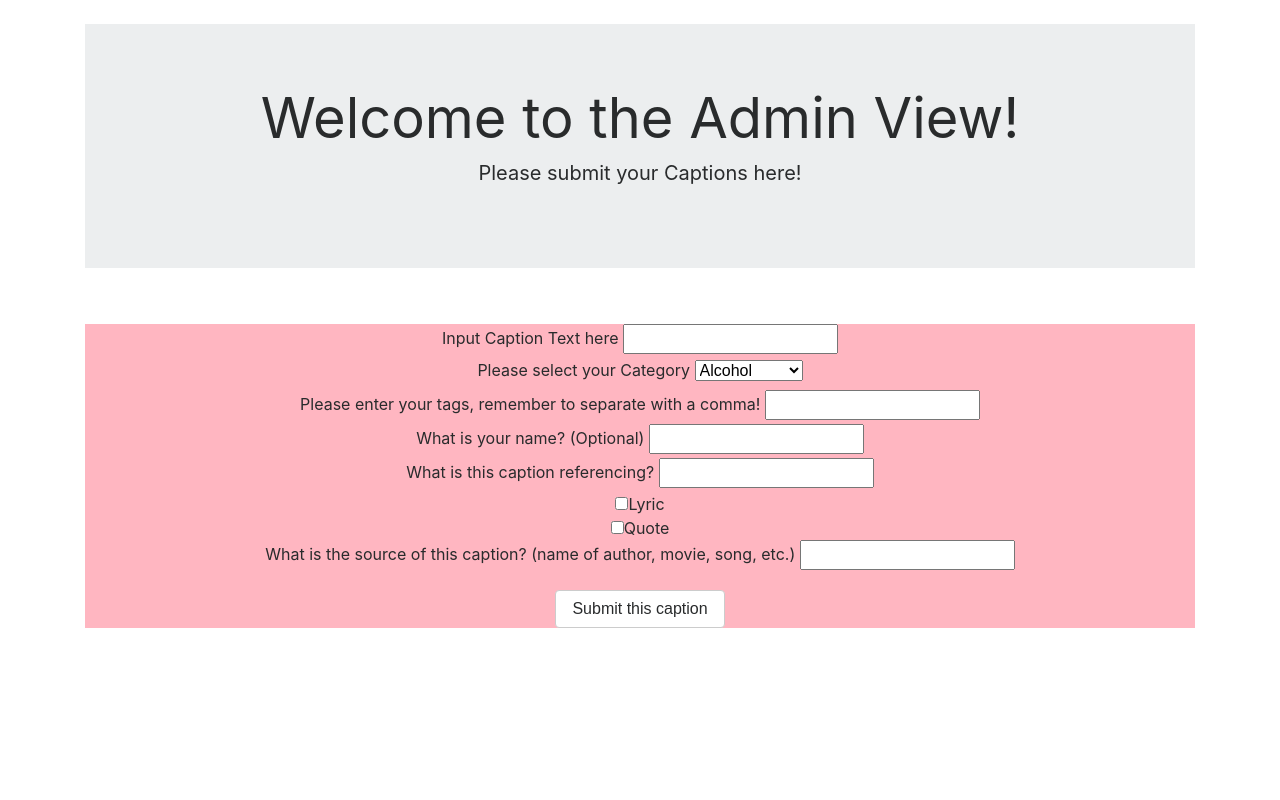
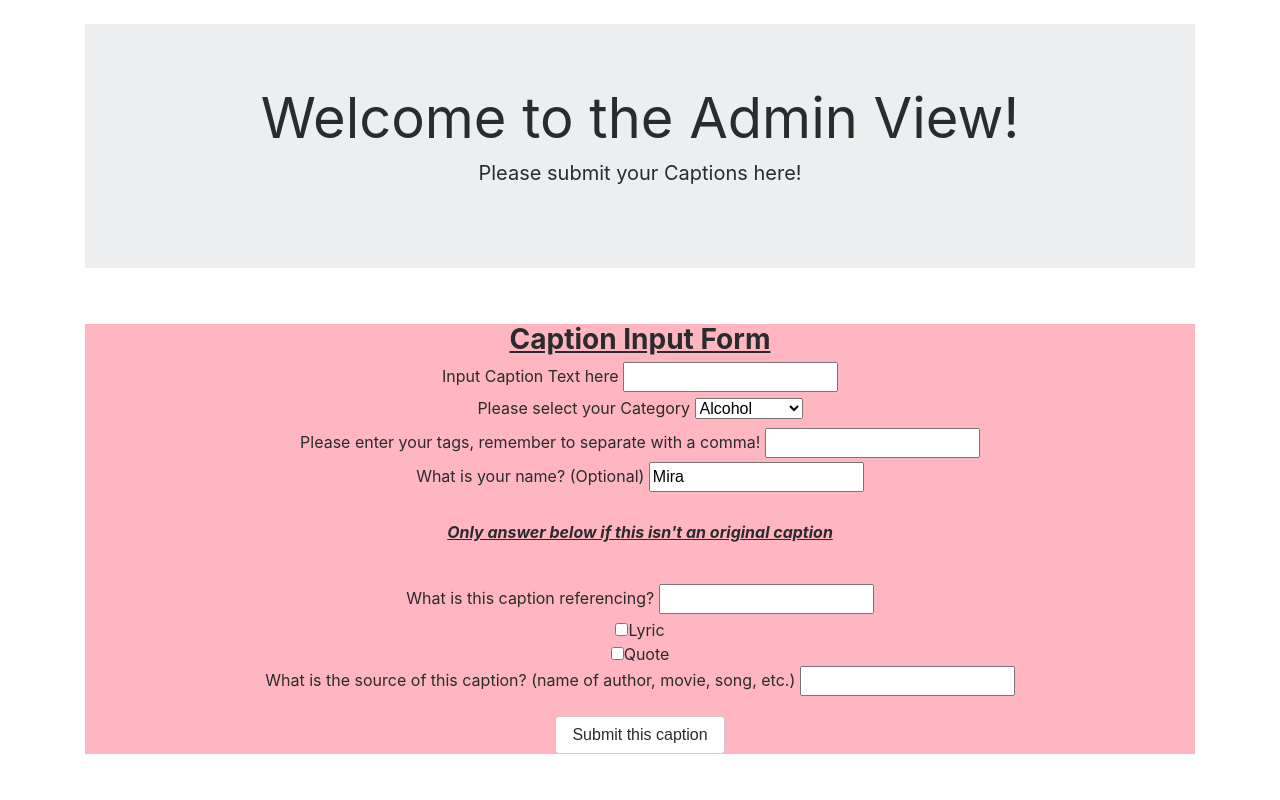
Before and after one commit to etjcoder/Mila, a Node server app: page /admin in a window 1280 px wide. Run offline with Node 20, Linux system fonts and the light colour scheme; some libraries are stand-ins or nearby versions.

Commit message:
updated form, now fully reads on /admin

```diff
--- a/public/app.js
+++ b/public/app.js
@@ -5,22 +5,29 @@
  console.log("doc ready here")
  $("#admin-caption-btn").on("click", function (event) {
     event.preventDefault();
-    console.log("clicked")
+    // console.log("clicked")
 
-   var lyricBoolean = false;
-    var quoteBoolean = false;
-    var lyricText = $("#caption-lyric").val().trim()
-    var quoteText = $("#caption-quote").val().trim()
+  // console.log($("#caption-lyric"))
 
+   var lyricBoolean = document.getElementById("caption-lyric").checked;
+    var quoteBoolean = document.getElementById("caption-quote").checked
+    // var lyricText = $("#caption-lyric").val().trim()
+    // var quoteText = $("#caption-quote").val().trim()
+    console.log ()
+    console.log ()
+
+    var tags = $("#caption-tags").val().trim();
+    var tagsArr = tags.split(",");
+    console.log(tagsArr);
 
     var newCaption = {
       caption: $("#caption-text").val().trim(),
       category: $("#caption-category").val().trim(),
-      tags: $("#caption-tags").val().trim(),
+      tags: tagsArr,
       author: $("#caption-author").val().trim(),
       reference: $("#caption-reference").val().trim(),
-      lyric: $("#caption-lyric").val(),
-      quote: $("#caption-quote").val(),
+      lyric: lyricBoolean,
+      quote: quoteBoolean,
       originalAuthor: $("#caption-original-author").val().trim(),
     }
 
--- a/views/admin.handlebars
+++ b/views/admin.handlebars
@@ -13,6 +13,7 @@
     <div class="caption-input-form">
         <div class="text-center"
             style="background: lightpink">
+            <h3><strong><u>Caption Input Form</u></strong></h3>
             <form id="admin-caption-input" method="POST">
                 <div class="form-group">
                     {{!-- Your name --}}
@@ -21,7 +22,7 @@
                     <br>
                     {{!-- Your email --}}
                     <label for="caption-category">Please select your Category</label>
-                    <select name="categories">
+                    <select name="categories" id="caption-category">
                         <option value="alcohol">Alcohol</option>
                         <option value="fall">Fall/Autumn</option>
                         <option value="fitness">Fitness</option>
@@ -29,7 +30,7 @@
                         <option value="pets">Pets</option>
                         <option value="spring">Spring</option>
                         <option value="summer">Summer</option>
-                        <option value="weddomg">Wedding</option>
+                        <option value="wedding">Wedding</option>
                         <option value="winter">Winter</option>
                     </select>
                     <br>
@@ -39,13 +40,18 @@
                     <br>
                     {{!-- Customer Address --}}
                     <label for="caption-author">What is your name? (Optional)</label>
-                    <input type="text" id="caption-author">
+                    <input type="text" value="Mira" id="caption-author">
+                    <br>
+                    <br>
+                    <p><strong><i><u>Only answer below if this isn't an original caption</u></i></strong></p>
                     <br>
                     {{!-- Customer Acreage --}}
                     <label for="caption-reference">What is this caption referencing?</label>
                     <input type="text" id="caption-reference"><br>
-                    <input type="checkbox" name="caption-lyric" value="lyric">Lyric <br>
-                    <input type="checkbox" name="caption-quote" value="quote">Quote
+                    {{!-- Whether it's a lyric --}}
+                    <input type="checkbox" name="lyric" id="caption-lyric">Lyric <br>
+                     {{!-- Whether it's a caption  --}}
+                    <input type="checkbox" name="quote" id="caption-quote" >Quote
                     <br>
                       {{!-- Original Author/Source --}}
                       <label for="caption-original-author">What is the source of this caption? (name of author, movie, song, etc.)</label>
```
